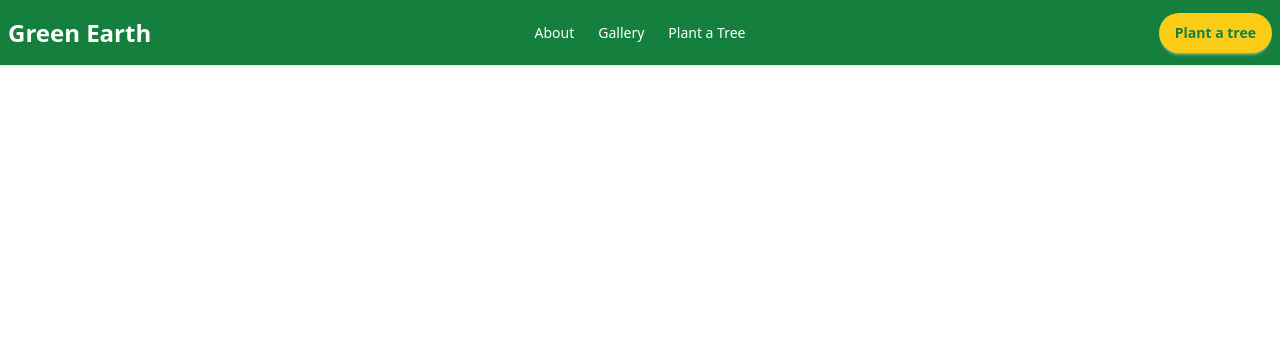
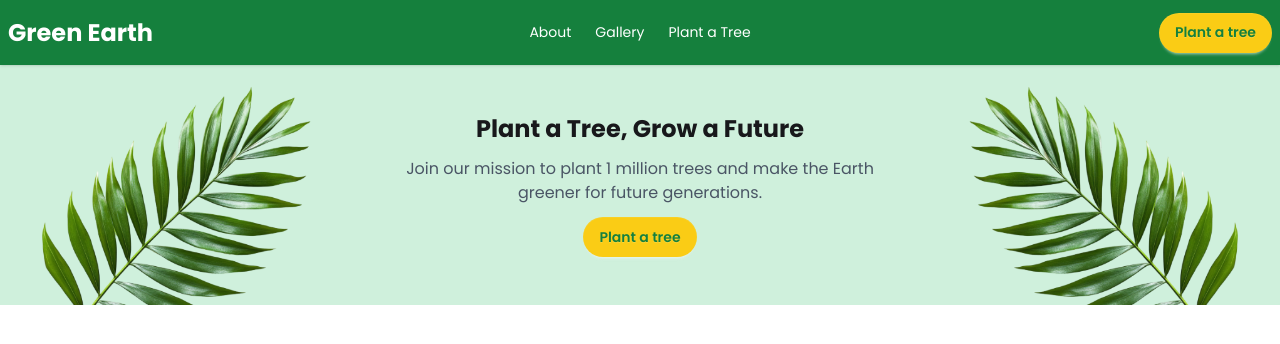
Before and after one commit to Istiak210129/Assignment-6, a plain HTML site: page index.html in a window 1280 px wide. Drawn offline with nearby package versions, Linux system fonts and the light colour scheme.

Commit message:
banner section designed

```diff
--- a/index.html
+++ b/index.html
@@ -7,6 +7,9 @@
     <link rel="stylesheet" href="style.css">
     <link href="https://cdn.jsdelivr.net/npm/daisyui@5" rel="stylesheet" type="text/css" />
 <script src="https://cdn.jsdelivr.net/npm/@tailwindcss/browser@4"></script>
+<link rel="preconnect" href="https://fonts.googleapis.com">
+<link rel="preconnect" href="https://fonts.gstatic.com" crossorigin>
+<link href="https://fonts.googleapis.com/css2?family=Hind+Siliguri:wght@300;400;500;600;700&family=Manrope:wght@200..800&family=Poppins:ital,wght@0,100;0,200;0,300;0,400;0,500;0,600;0,700;0,800;0,900;1,100;1,200;1,300;1,400;1,500;1,600;1,700;1,800;1,900&display=swap" rel="stylesheet">
 </head>
 <body>
     <!-- navbar section -->
@@ -14,13 +17,13 @@
     <div class="navbar bg-base-100 shadow-sm bg-[#15803D]">
   <div class="navbar-start">
     <div class="dropdown">
-      <div tabindex="0" role="button" class="btn btn-ghost lg:hidden">
+      <div tabindex="0" role="button"  class="btn btn-ghost lg:hidden text-white font-bold">
         <svg xmlns="http://www.w3.org/2000/svg" class="h-5 w-5" fill="none" viewBox="0 0 24 24" stroke="currentColor"> <path stroke-linecap="round" stroke-linejoin="round" stroke-width="2" d="M4 6h16M4 12h8m-8 6h16" /> </svg>
 
       </div>
       <ul
         tabindex="0"
-        class="menu menu-sm dropdown-content bg-base-100 rounded-box z-1 mt-3 w-52 p-2 shadow text-white">
+        class="menu menu-sm dropdown-content bg-base-100 rounded-box z-1 mt-3 w-52 p-2 shadow bg-yellow-300 text-[#15803D]">
         <li><a>About</a></li>
         <li><a>Gallery</a> </li>
         <li><a>Plant a Tree</a></li>
@@ -40,6 +43,19 @@
   </div>
 </div>
 
+<!-- banner section -->
+
+ <section class="banner bg-[#CFF0DC] p-8 w-full bg-no-repeat
+ md:bg-[url('/assets/hero-leaf1.png'),url('/assets/hero-leaf2.png')] hidden:bg-[url('/assets/hero-leaf1.png'),url('/assets/hero-leaf2.png')]
+     md:[background-position:left_top,right_top] md:bg-contain ">
+    <div class="content md:w-[35em] mx-auto text-center p-4 w-[22em] ">
+        <h1 class="font-bold text-2xl">Plant a Tree, Grow a Future</h1>
+        <p class="my-3 text-gray-600">Join our mission to plant 1 million trees and make the Earth greener for future generations.</p>
+         <a class="btn bg-[#FACC15] rounded-3xl text-[#15803D] border-none">Plant a tree</a>
+    </div>
+
+ </section>
+
     <script src="./script.js"></script>
 </body>
 </html>
--- a/style.css
+++ b/style.css
@@ -0,0 +1,3 @@
+*{
+     font-family: "Poppins", sans-serif;
+}
```
